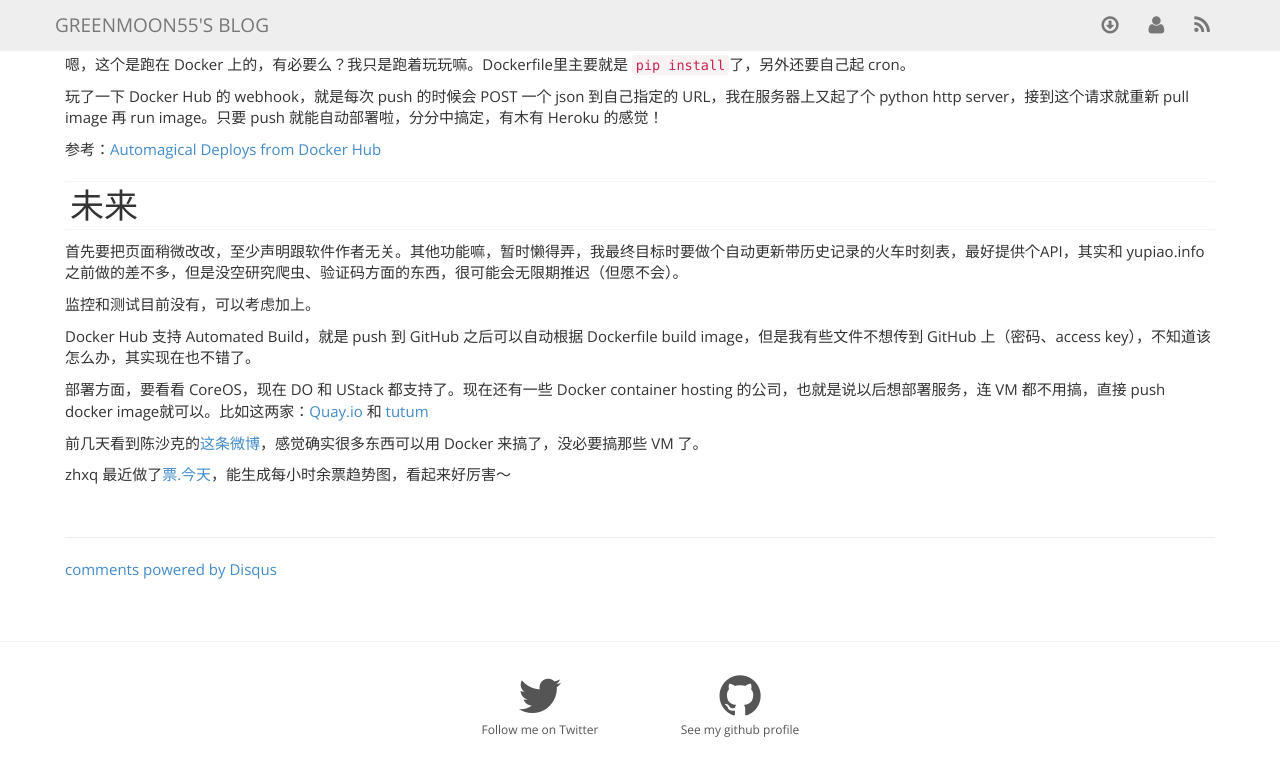
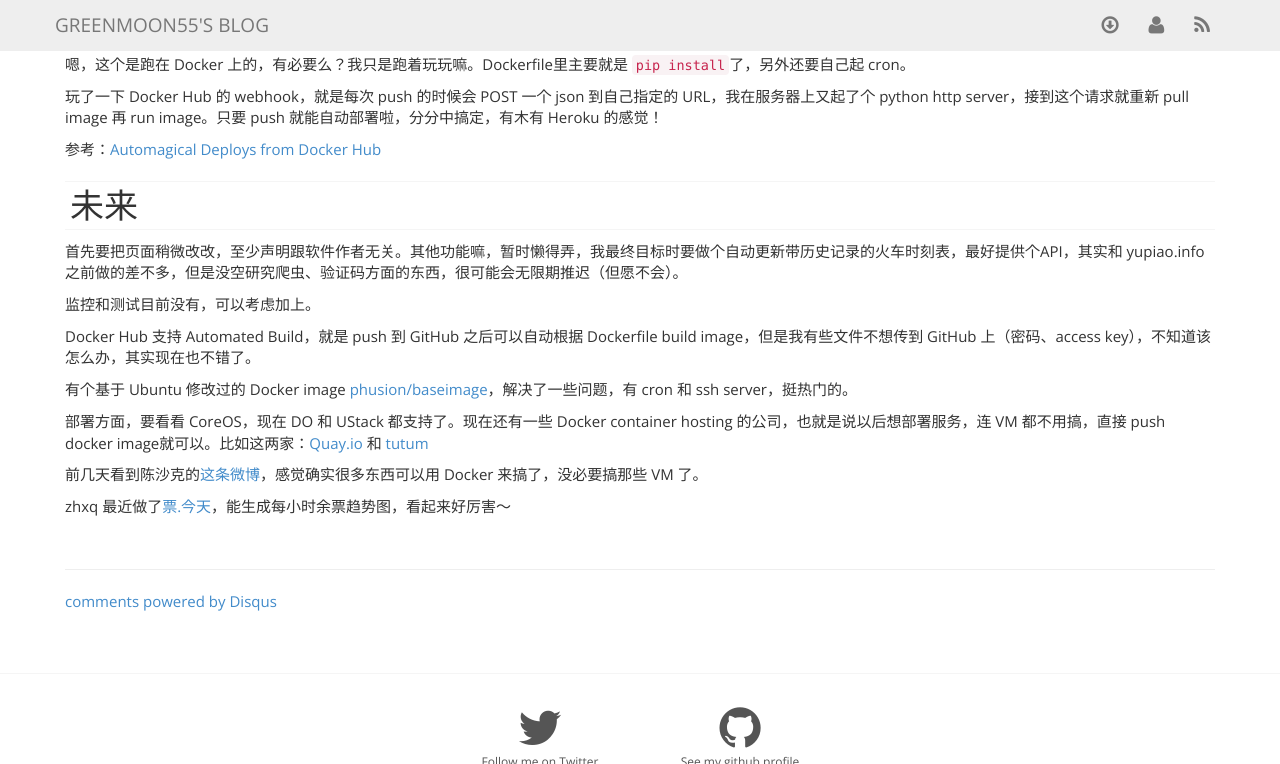
Before and after one commit to greenmoon55/greenmoon55.github.io, a Jekyll site: the page built from _posts/2014-09-20-cntrains.md, in a window 1280 px wide and 900 px high, scrolled down 736 px, cut to the strip 0-764 px from the top of the window. Built offline with Jekyll 4.4.1, drawn with Linux system fonts in a browser that asks for light colours; nearby versions of some CDN libraries; Markdown is read by kramdown in place of the engine named in the settings; comment, search, counter and statistics services are not loaded.

Commit message:
phusion/baseimage

```diff
--- a/_posts/2014-09-20-cntrains.md
+++ b/_posts/2014-09-20-cntrains.md
@@ -43,6 +43,8 @@ published: true
 
 Docker Hub 支持 Automated Build，就是 push 到 GitHub 之后可以自动根据 Dockerfile build image，但是我有些文件不想传到 GitHub 上（密码、access key），不知道该怎么办，其实现在也不错了。
 
+有个基于 Ubuntu 修改过的 Docker image [phusion/baseimage](https://registry.hub.docker.com/u/phusion/baseimage/)，解决了一些问题，有 cron 和 ssh server，挺热门的。
+
 部署方面，要看看 CoreOS，现在 DO 和 UStack 都支持了。现在还有一些 Docker container hosting 的公司，也就是说以后想部署服务，连 VM 都不用搞，直接 push docker image就可以。比如这两家：[Quay.io](http://quay.io) 和 [tutum](https://www.tutum.co)
 
 前几天看到陈沙克的[这条微博](http://weibo.com/1748606363/Bn9xq1zKh)，感觉确实很多东西可以用 Docker 来搞了，没必要搞那些 VM 了。
```
